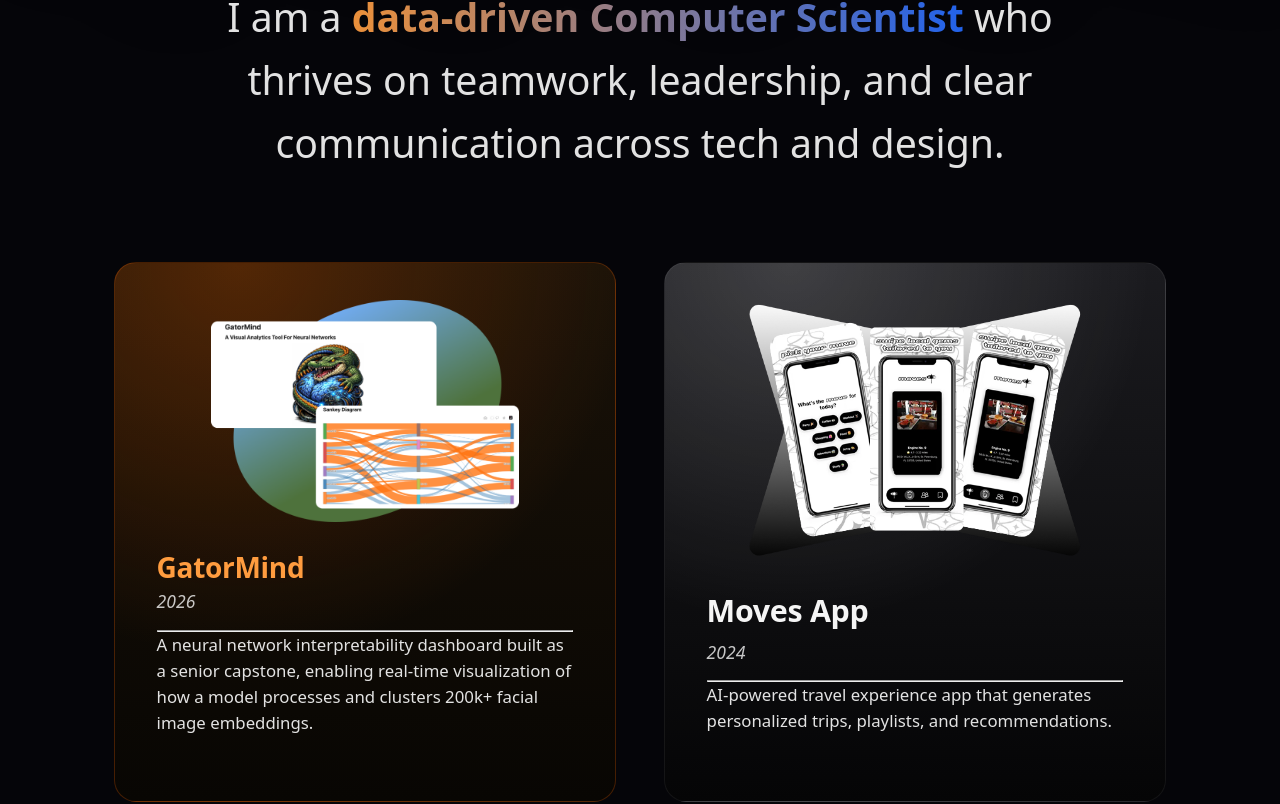
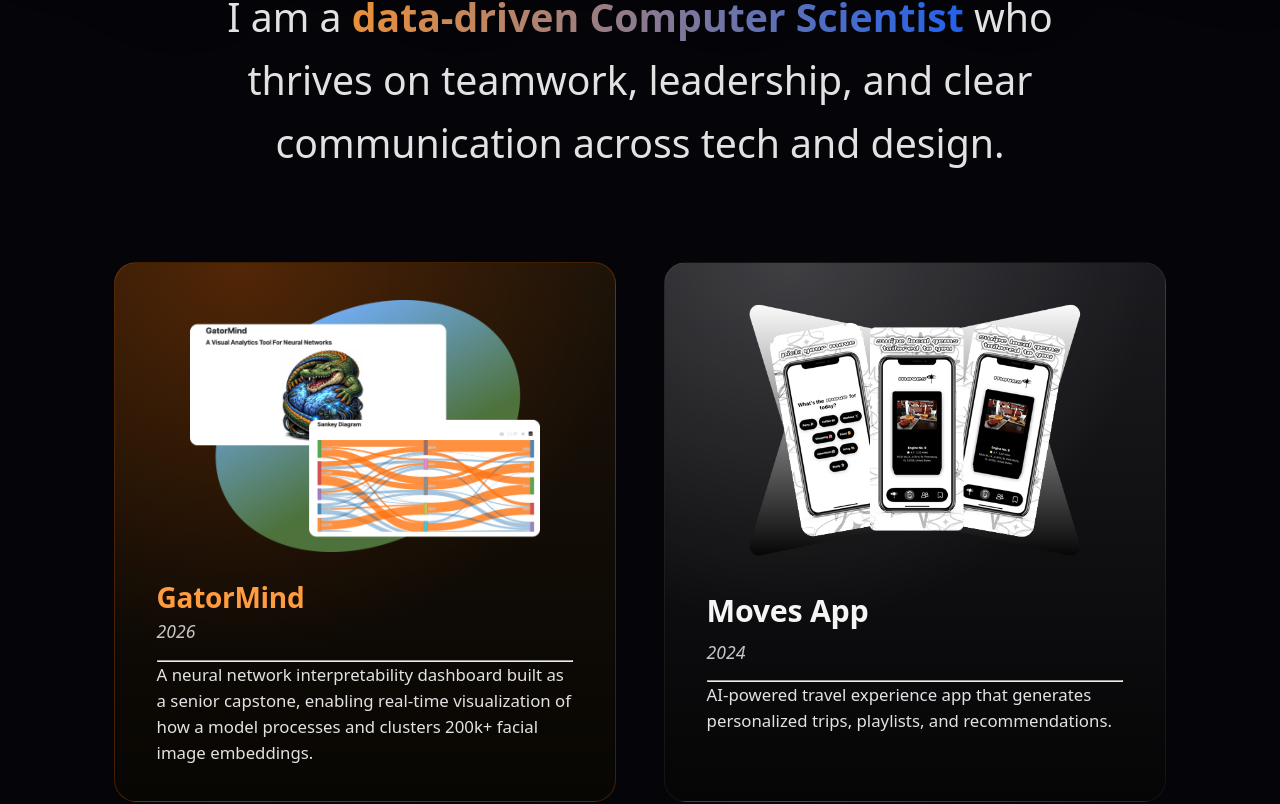
Before and after one commit to jlopezmarti20/jesuslopez-portfolio-website, a React (Vite) app: page / in a window 1280 px wide. Shown: the part 629-1433 px from the top of the page. Built offline with nearby package versions, Linux system fonts and the light colour scheme.

Commit message:
Fix project card title alignment

```diff
--- a/src/styles/components.css
+++ b/src/styles/components.css
@@ -1,3 +1,12 @@
+.project-card .project-visual,
+.project-card .moves-visual,
+.project-card .ios-visual,
+.project-card .shpe-visual,
+.project-card .gatormind-visual,
+.project-card .ml-visual {
+  height: 260px !important;
+}
+
 /* GENERIC CARD */
 .card {
   background: #181923;
```
